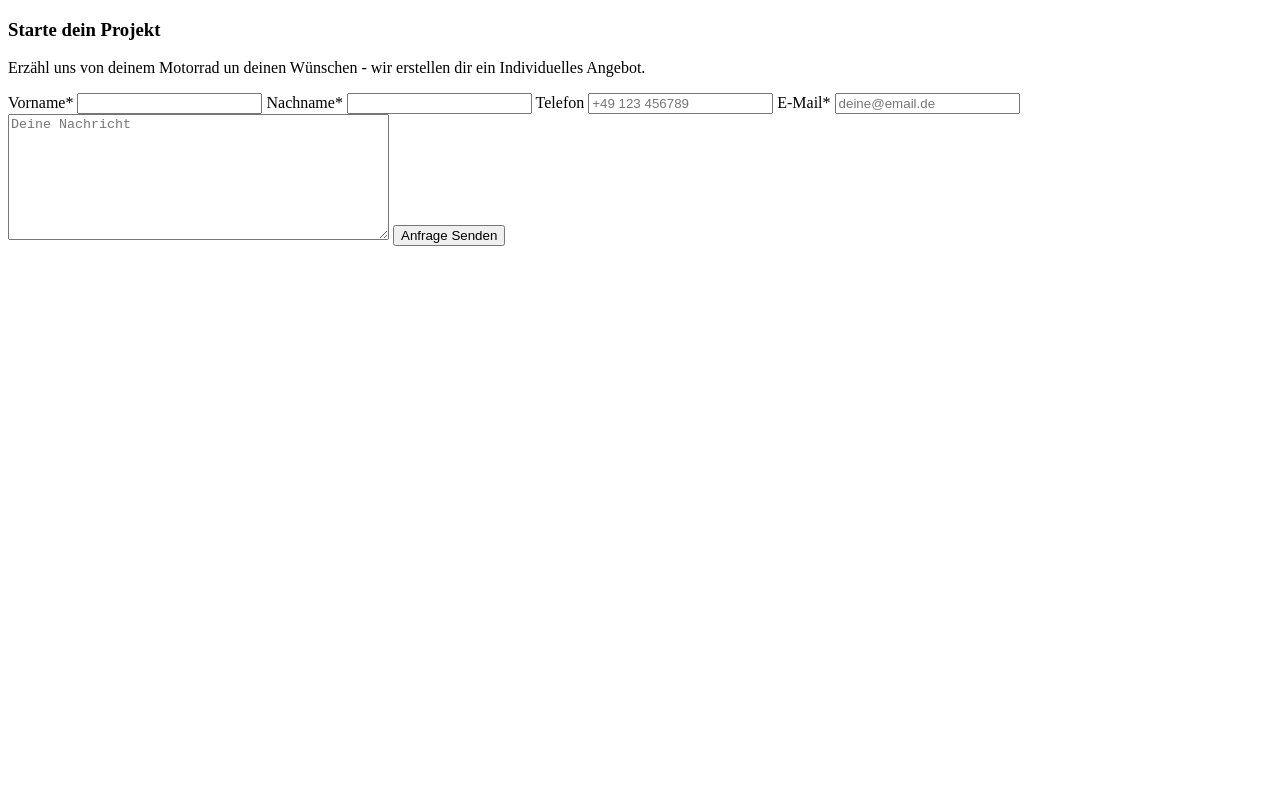
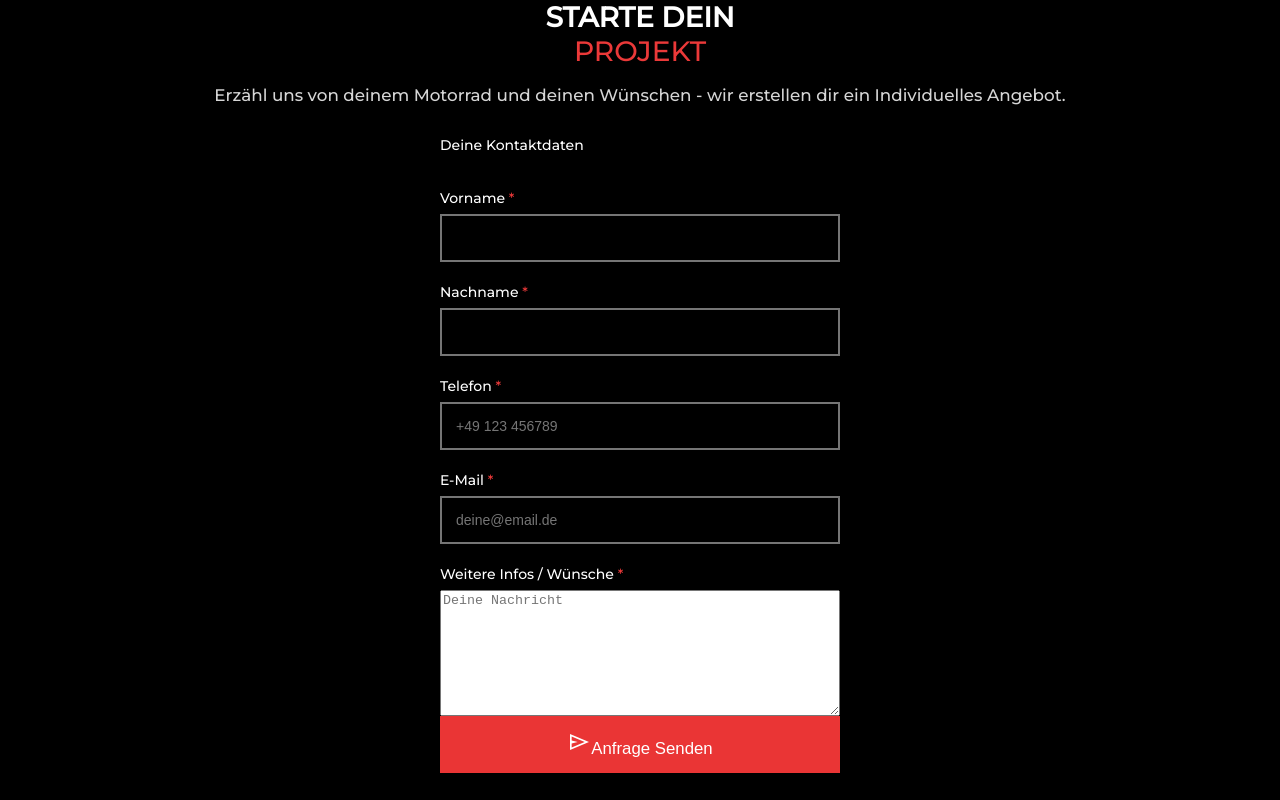
Before and after one commit to hakanjohnson/mosel, a plain HTML site: page public/kontakt.html in a window 1280 px wide. Drawn offline with Linux system fonts and the light colour scheme.

Commit message:
contact form

```diff
--- /dev/null
+++ b/public/components.css
@@ -0,0 +1,28 @@
+input {
+  background-color: #000000;
+  border: 2px solid #757575;
+  padding: 1rem;
+  color: #ffffff;
+  font-size: 1rem;
+}
+
+input:
+
+textarea {
+  background-color: #000000;
+  border: 2px solid #757575;
+  padding: 1rem;
+  color: #ffffff;
+  font-family:
+    Montserrat, "Trebuchet MS", "Lucida Sans Unicode", "Lucida Grande",
+    "Lucida Sans", Arial, sans-serif;
+}
+
+#submit {
+  background-color: #ea3535;
+  color: #ffffff;
+  border: none;
+  padding: 1rem;
+  font-size: 1.2rem;
+  cursor: pointer;
+}
--- /dev/null
+++ b/public/core.css
@@ -0,0 +1,83 @@
+:root {
+  font-family:
+    Montserrat, "Trebuchet MS", "Lucida Sans Unicode", "Lucida Grande",
+    "Lucida Sans", Arial, sans-serif;
+  background-color: #000000;
+  color: #ffffff;
+}
+
+@font-face {
+  font-family: "Montserrat";
+  src: url(../public/fonts/Montserrat-VariableFont_wght.ttf) format("truetype");
+  font-weight: 500;
+  font-style: normal;
+}
+
+html,
+body {
+  margin: 0;
+  padding: 0;
+  box-sizing: border-box;
+  font-size: 14px;
+}
+
+body {
+  width: 100%;
+}
+
+main {
+  width: 90%;
+  margin: 0 auto;
+  display: flex;
+  flex-direction: column;
+}
+
+section {
+  display: flex;
+  flex-direction: column;
+  width: 100%;
+}
+
+.info-text h3,
+.info-text-color {
+  text-transform: uppercase;
+  display: inline;
+  font-size: 2rem;
+  margin: 0;
+}
+
+.info-text {
+  display: flex;
+  flex-direction: column;
+  justify-content: center;
+  align-items: center;
+  width: 100%;
+}
+
+.info-text-color {
+  color: #eb3939;
+}
+
+.info-text p {
+  font-size: 1.2rem;
+  text-align: center;
+  width: 90%;
+  color: #d6d6d6;
+}
+
+form {
+  display: flex;
+  flex-direction: column;
+  width: 90%;
+  max-width: 400px;
+  margin: 0 auto;
+}
+
+form label {
+  margin: 1.5rem 0 0.5rem 0;
+}
+
+form label::after {
+  content: "*";
+  color: #eb3939;
+}
--- a/public/kontakt.html
+++ b/public/kontakt.html
@@ -4,6 +4,8 @@
     <meta charset="UTF-8" />
     <meta name="viewport" content="width=device-width, initial-scale=1.0" />
     <title>Motorradtechnik Mosel</title>
+    <link rel="stylesheet" href="/public/core.css" />
+    <link rel="stylesheet" href="/public/components.css" />
   </head>
 
   <body>
@@ -11,23 +13,35 @@
     <main>
       <section>
         <div class="info-text">
-          <h3>Starte dein Projekt</h3>
+          <h3>Starte dein</h3>
+          <span class="info-text-color">Projekt</span>
           <p>
-            Erzähl uns von deinem Motorrad un deinen Wünschen - wir erstellen
+            Erzähl uns von deinem Motorrad und deinen Wünschen - wir erstellen
             dir ein Individuelles Angebot.
           </p>
         </div>
         <form id="kontakt" action="">
-          <label>Vorname*</label>
+          <p>Deine Kontaktdaten</p>
+          <label>Vorname </label>
           <input type="text" />
-          <label>Nachname*</label>
+          <label>Nachname </label>
           <input type="text" />
-          <label for="">Telefon</label>
+          <label for="">Telefon </label>
           <input type="tel" placeholder="+49 123 456789" />
-          <label for="">E-Mail*</label>
+          <label for="">E-Mail </label>
           <input type="email" placeholder="deine@email.de" />
-          <textarea placeholder="Deine Nachricht" cols="45" rows="8"></textarea>
-          <button>Anfrage Senden</button>
+          <label for="textbox">Weitere Infos / Wünsche </label>
+          <textarea
+            id="textbox"
+            placeholder="Deine Nachricht"
+            cols="45"
+            rows="8"></textarea>
+          <button id="submit" type="submit">
+            <img
+              src="../public/img/send_40dp_FFFFFF_FILL0_wght400_GRAD0_opsz40.svg"
+              alt=""
+              width="24px" />Anfrage Senden
+          </button>
         </form>
       </section>
     </main>
```
Also changed, not shown: index.html (+3 -1 lines), public/fonts/Montserrat-VariableFont_wght.ttf (added), public/img/send_40dp_FFFFFF_FILL0_wght400_GRAD0_opsz40.svg (added).
